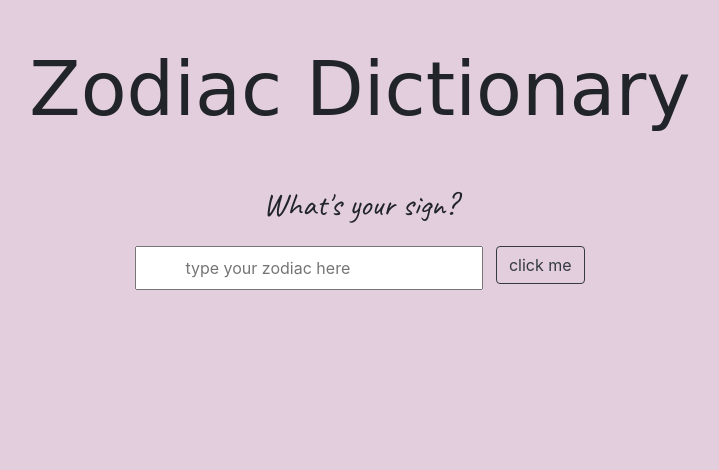
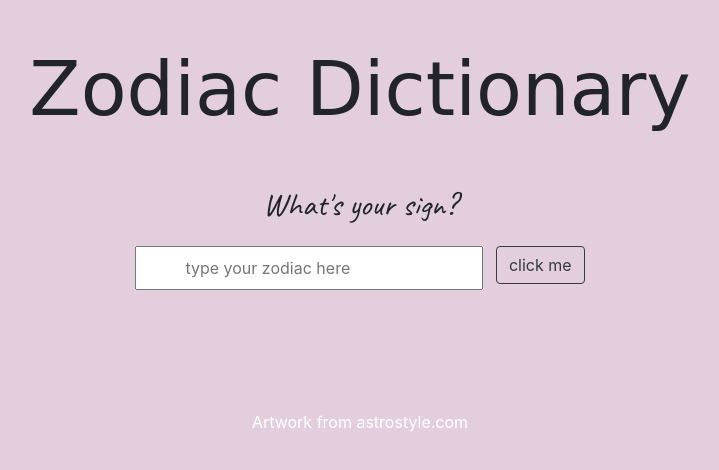
Before and after one commit to smontoro/zodiacapp, a plain HTML site: page index.html in a window 1280 px wide. Shown: the whole page, without its empty margins (280-999 px from the left). Drawn offline with nearby package versions, Linux system fonts and the light colour scheme; a web font is replaced by a local one.

Commit message:
added bottom link

```diff
--- a/css/main.css
+++ b/css/main.css
@@ -19,3 +19,7 @@ h2 {
 #zodiacName {
 	font-family: 'Caveat';
 }
+
+.bottom-link a {
+	color: white
+}
--- a/index.html
+++ b/index.html
@@ -24,6 +24,10 @@
 	<p id="zodiacAttributes" class="pt-2"></p>
 </div>
 
+<div class="container text-center bottom-link my-5">
+	<a href="http://astrostyle.com/">Artwork from astrostyle.com</a>
+</div>
+
 <script src="js/main.js"></script>
 
 </body>
```
